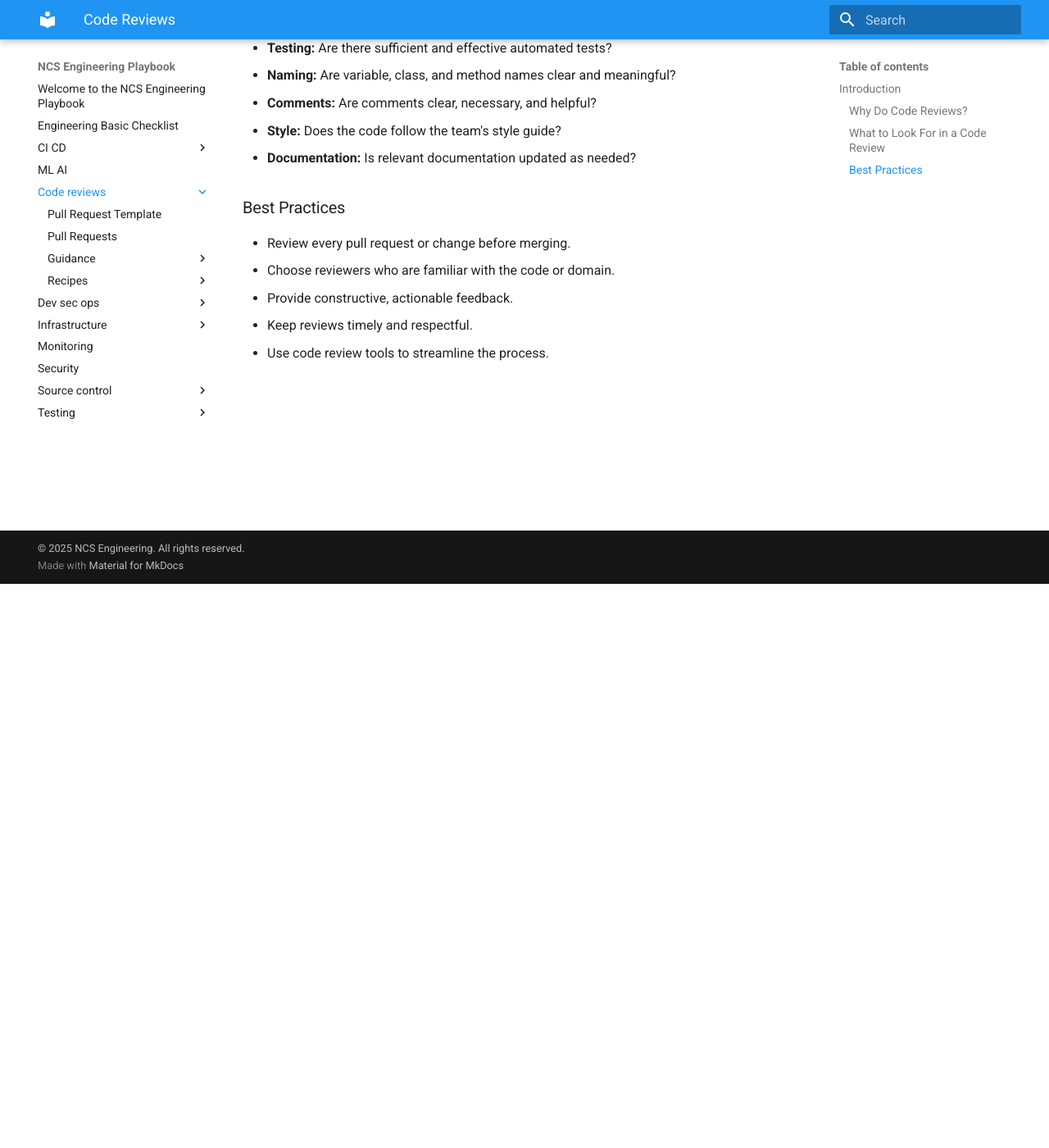
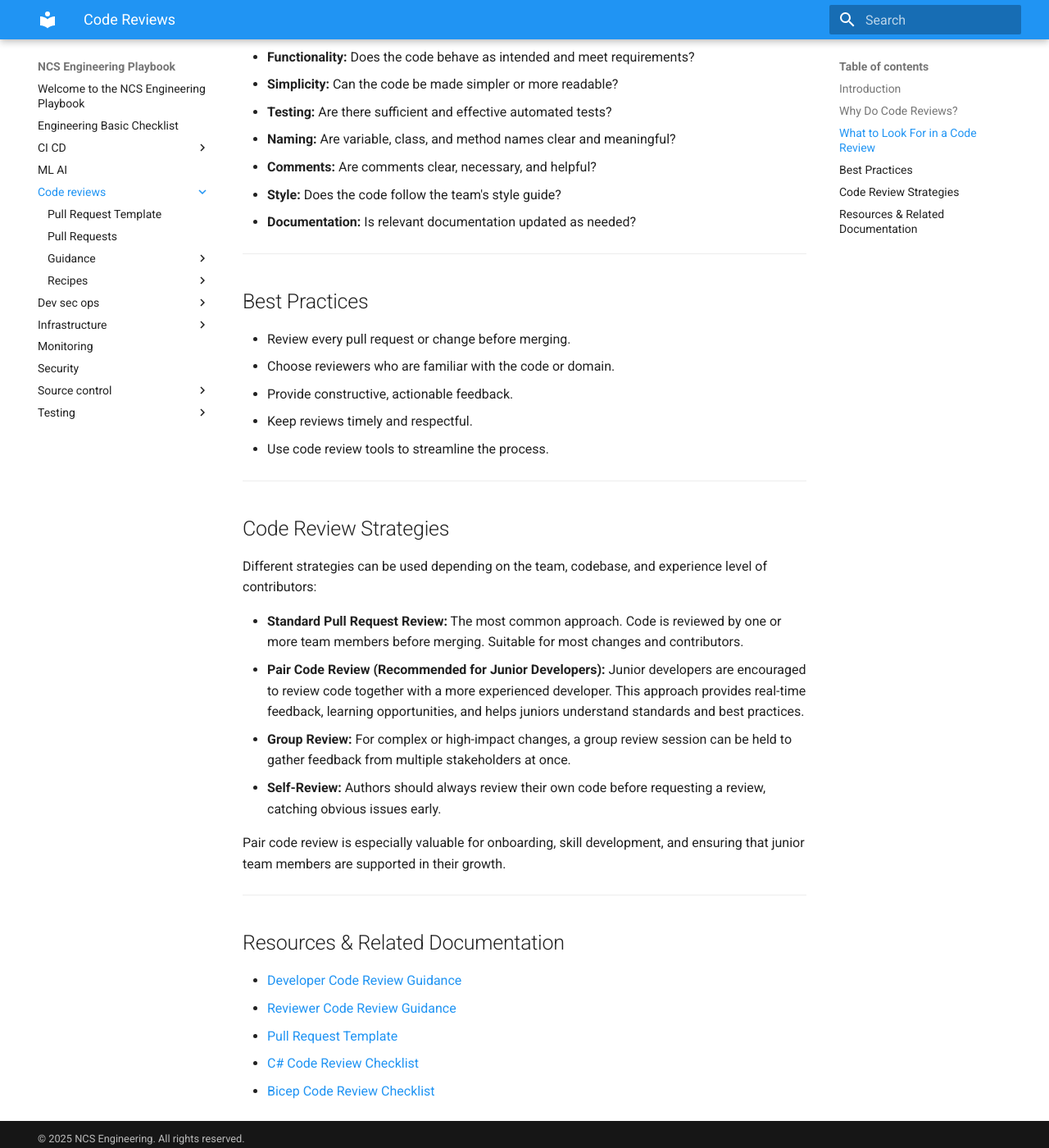
Before and after one commit to thomastranncs/app-engineering-playbook, an MkDocs documentation site: the page built from docs/code-reviews/README.md, in a window 1280 px wide and 1400 px high, scrolled down 688 px. Shown: the whole window at 82% size. Built offline with MkDocs 1.6.1 and Material for MkDocs 9.7.7, drawn with Linux system fonts in a browser that asks for light colours; some web fonts are replaced; some of the changed text lies outside the part shown.

Commit message:
docs: update code review strategy

```diff
--- a/docs/code-reviews/README.md
+++ b/docs/code-reviews/README.md
@@ -21,10 +26,36 @@ Code review is a collaborative process where someone other than the author exami
 - **Style:** Does the code follow the team's style guide?
 - **Documentation:** Is relevant documentation updated as needed?
 
-### Best Practices
+---
+
+
+## Best Practices
 
 - Review every pull request or change before merging.
 - Choose reviewers who are familiar with the code or domain.
 - Provide constructive, actionable feedback.
 - Keep reviews timely and respectful.
 - Use code review tools to streamline the process.
+
+---
+
+## Code Review Strategies
+
+Different strategies can be used depending on the team, codebase, and experience level of contributors:
+
+- **Standard Pull Request Review:** The most common approach. Code is reviewed by one or more team members before merging. Suitable for most changes and contributors.
+- **Pair Code Review (Recommended for Junior Developers):** Junior developers are encouraged to review code together with a more experienced developer. This approach provides real-time feedback, learning opportunities, and helps juniors understand standards and best practices.
+- **Group Review:** For complex or high-impact changes, a group review session can be held to gather feedback from multiple stakeholders at once.
+- **Self-Review:** Authors should always review their own code before requesting a review, catching obvious issues early.
+
+Pair code review is especially valuable for onboarding, skill development, and ensuring that junior team members are supported in their growth.
+
+---
+
+## Resources & Related Documentation
+
+- [Developer Code Review Guidance](guidance/developer.md)
+- [Reviewer Code Review Guidance](guidance/reviewer.md)
+- [Pull Request Template](pull-request-template.md)
+- [C# Code Review Checklist](recipes/csharp.md)
+- [Bicep Code Review Checklist](recipes/bicep.md)
```
Also changed, not shown: other parts of docs/code-reviews/README.md (+10 -5 lines).
